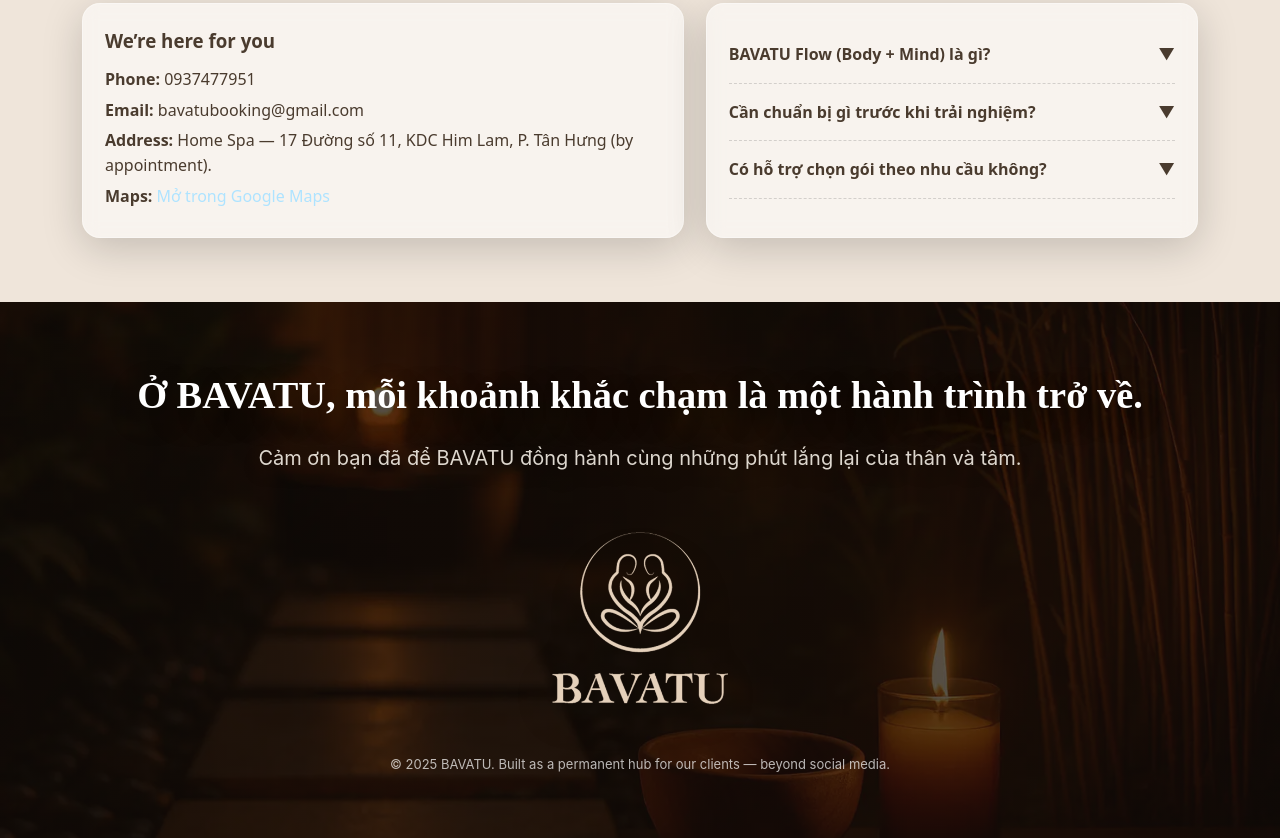
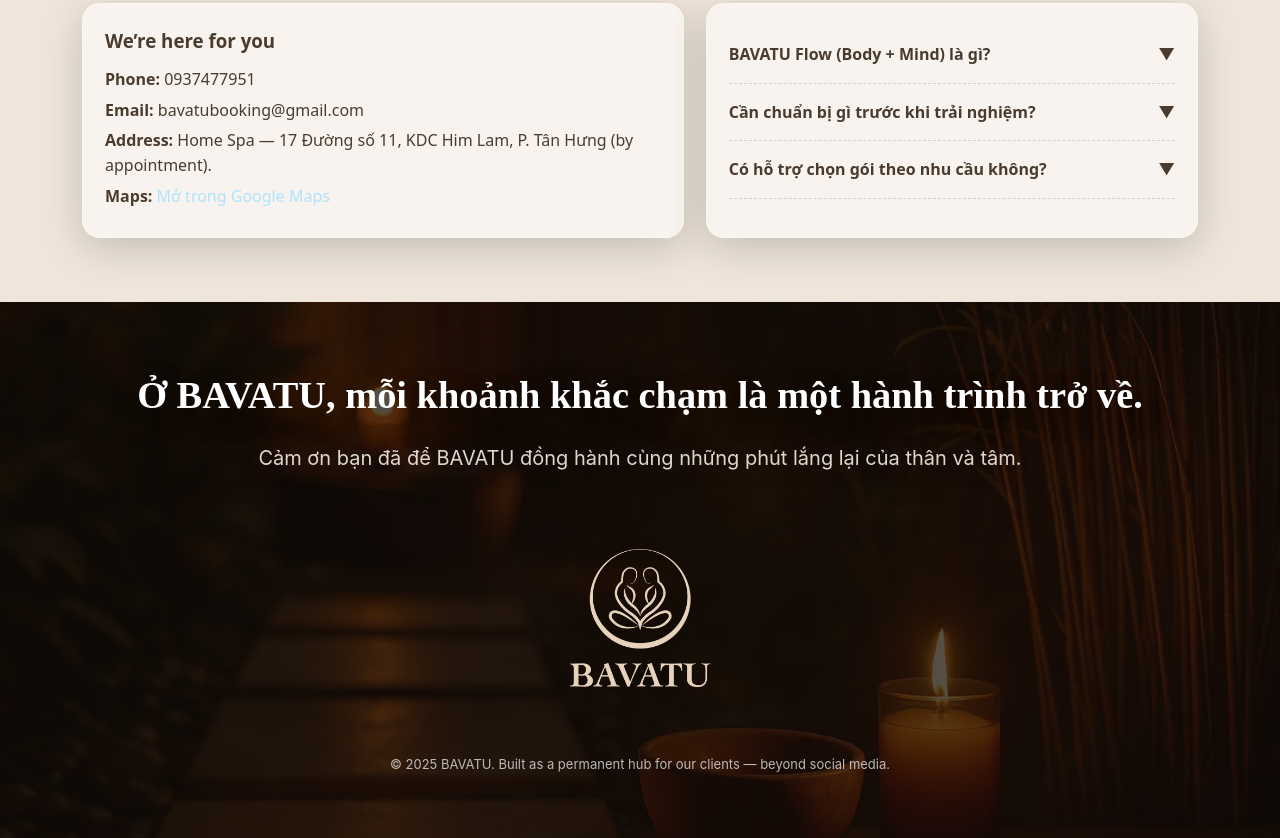
Before and after one commit to bavatu-spa/bavatu, a plain HTML site: page index.html in a window 1280 px wide. Shown: the part 3364-4202 px from the top of the page. Drawn offline with Linux system fonts and the light colour scheme.

Commit message:
Add files via upload

```diff
--- a/index.html
+++ b/index.html
@@ -708,7 +708,9 @@
   <div class="footer-inner container">
     <h3>Ở BAVATU, mỗi khoảnh khắc chạm là một hành trình trở về.</h3>
     <p>Cảm ơn bạn đã để BAVATU đồng hành cùng những phút lắng lại của thân và tâm.</p>
-      <img class="footer-logo" src="logo-khong-nen.png" alt="BAVATU logo" loading="lazy" decoding="async">
+    <img class="footer-logo"
+         src="logo-khong-nen-2025.png?v=1"
+         alt="BAVATU logo" loading="lazy" decoding="async">
     <div class="copyright">© 2025 BAVATU. Built as a permanent hub for our clients — beyond social media.</div>
   </div>
 </footer>
```
Lines whose indentation alone changed are shown as unchanged.
